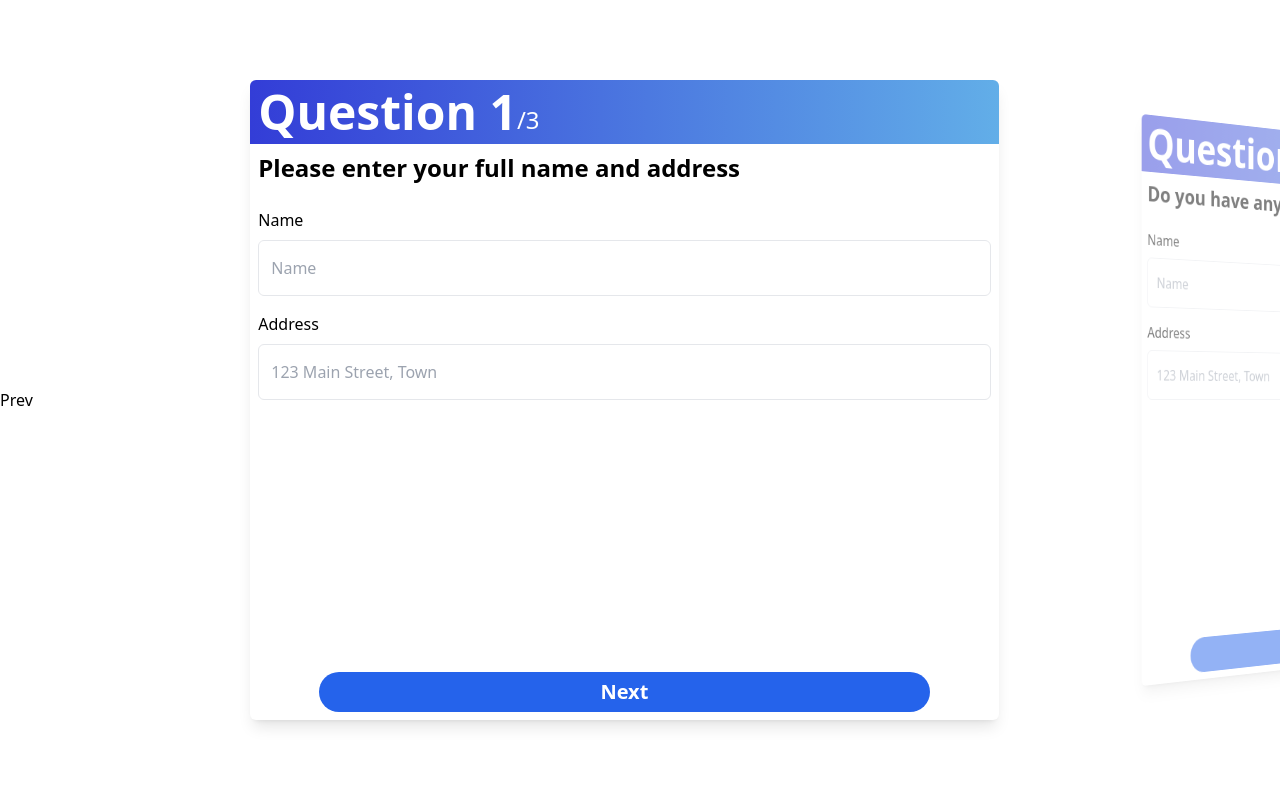
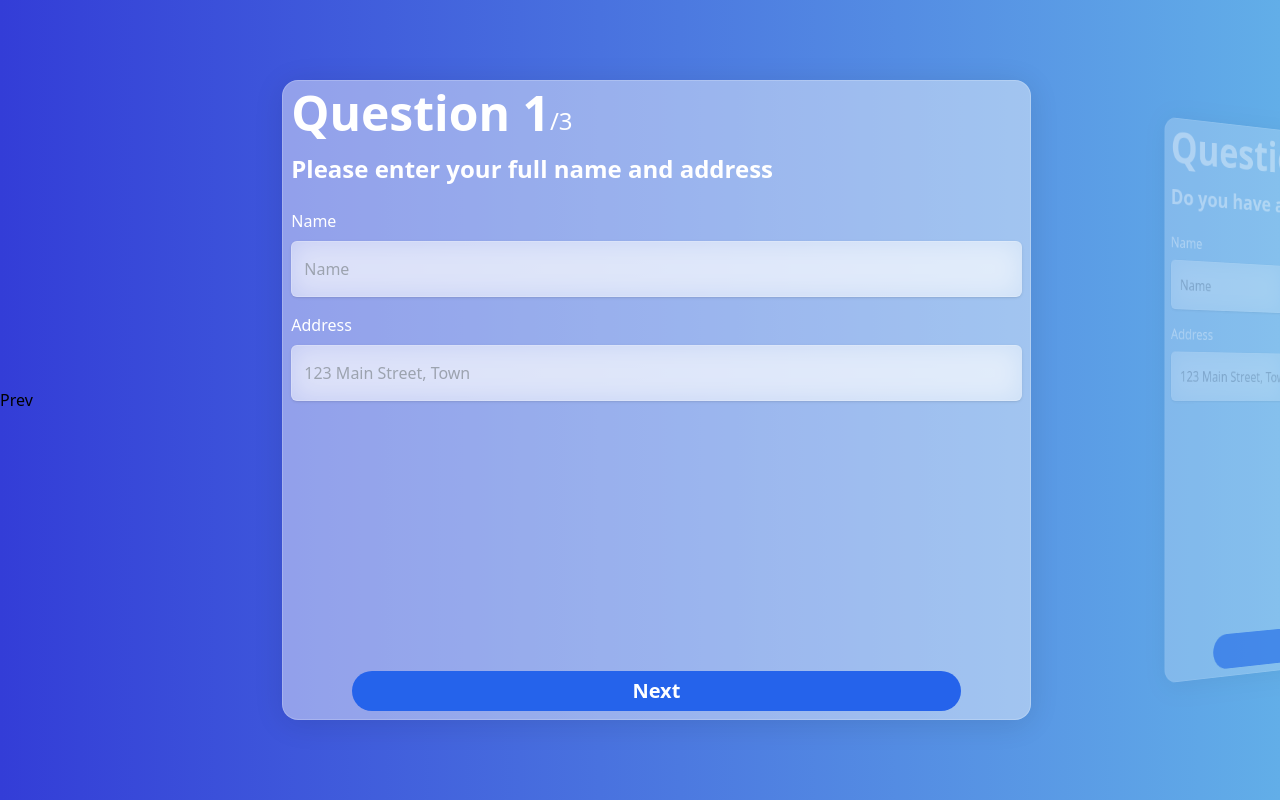
Before and after one commit to miarolfe/SwEngGroup30, a Next.js app in the folder front/life-insurance-front/: page /quote in a window 1280 px wide. Built offline with nearby package versions, Linux system fonts and the light colour scheme.

Commit message:
Add glass effect

```diff
--- a/front/life-insurance-front/app/globals.css
+++ b/front/life-insurance-front/app/globals.css
@@ -3,13 +3,6 @@
 @tailwind utilities;
 
 @layer components {
-  .grad-text {
-    font-size: 60px;
-    background: linear-gradient(90deg, rgba(51,61,215,1) 0%, rgba(98,174,232,1) 100%);
-    -webkit-background-clip: text;
-    -webkit-text-fill-color: transparent;
-  }
-
   .mre-blue-bg {
     background-color: #175788;
   }
@@ -32,4 +25,44 @@
     transform-style: preserve-3d;
     perspective: 1000px;
   }
+
+  .glass {
+    /* From https://css.glass */
+    background: rgba(255, 255, 255, 0.44);
+    border-radius: 16px;
+    box-shadow: 0 4px 30px rgba(0, 0, 0, 0.1);
+    backdrop-filter: blur(12.9px);
+    -webkit-backdrop-filter: blur(12.9px);
+    border: 1px solid rgba(255, 255, 255, 0.19);
+  }
+
+  .glass-darker {
+    /* From https://css.glass */
+    background: rgba(255, 255, 255, 0.44);
+    border-radius: 16px;
+    box-shadow: 0 4px 30px rgba(0, 0, 0, 0.1);
+    backdrop-filter: blur(12.9px);
+    -webkit-backdrop-filter: blur(12.9px);
+    border: 1px solid rgba(255, 255, 255, 0.19);
+  }
+
+  /* .glass {
+    background-color: rgba(255, 255, 255, .15);
+    backdrop-filter: blur(5px);
+    background-attachment: fixed;
+    background: inherit;
+  }
+
+  .glass:before {
+    content: '';
+    position: absolute;
+    top: 0;
+    left: 0;
+    right: 0;
+    bottom: 0;
+    box-shadow: inset 0 0 2000px rgba(255, 255, 255, .5);
+    box-shadow: inset 0 0 2000px rgba(255, 255, 255, .5);
+    filter: blur(10px);
+    background: inherit;
+  } */
 }
--- a/front/life-insurance-front/app/quote/page.tsx
+++ b/front/life-insurance-front/app/quote/page.tsx
@@ -92,7 +92,7 @@ const Quote = () => {
   };
 
   return (
-    <div className="flex flex-row justify-center items-center h-screen overflow-x-hidden">
+    <div className="flex flex-row justify-center items-center h-screen overflow-x-hidden grad-bg">
       <button className="z-20" onClick={handleDecrement}>
         Prev
       </button>
--- a/front/life-insurance-front/components/QuoteQuestion/QuoteQuestion.tsx
+++ b/front/life-insurance-front/components/QuoteQuestion/QuoteQuestion.tsx
@@ -12,11 +12,9 @@ type Props = {
 const QuoteQuestion = ({ active = false, ...props }: Props) => {
   return (
     <div
-      className={`flex flex-col items-center bg-white h-full w-full rounded-md shadow-lg pb-2 overflow-hidden ${
-        !active && "-translate-x-8"
-      }`}
+      className={`flex flex-col items-center glass h-full w-full rounded-2xl pb-2 overflow-hidden`}
     >
-      <span className="w-full grad-bg py-2 pl-2 mb-2 flex items-end">
+      <span className="w-full py-2 pl-2 mb-2 flex items-end">
         <p className="font-bold text-5xl text-white">
           Question {props.questionNo}
         </p>
@@ -26,7 +24,9 @@ const QuoteQuestion = ({ active = false, ...props }: Props) => {
       <div className="w-full h-full flex flex-col px-2">
         {/* Question Text */}
         <span className="w-full">
-          <p className="font-semibold text-2xl pb-4">{props.question}</p>
+          <p className="font-semibold text-white text-2xl pb-4">
+            {props.question}
+          </p>
         </span>
 
         {/* Loop over components */}
--- a/front/life-insurance-front/components/SingleLineTextBox.tsx
+++ b/front/life-insurance-front/components/SingleLineTextBox.tsx
@@ -11,9 +11,9 @@ const SingleLineTextBox = ({
 }: Props & React.InputHTMLAttributes<HTMLInputElement>) => {
   return (
     <div className="w-full flex flex-col">
-      <label>{label}</label>
+      <label className="text-white">{label}</label>
       <input
-        className="w-full h-14 border pl-3 pr-3 mt-2 rounded-md hover:border-sky-300 transition-colors"
+        className="glass-darker w-full h-14 border pl-3 pr-3 mt-2 rounded-md shadow hover:border-sky-300 transition-colors"
         {...props}
       />
     </div>
```
